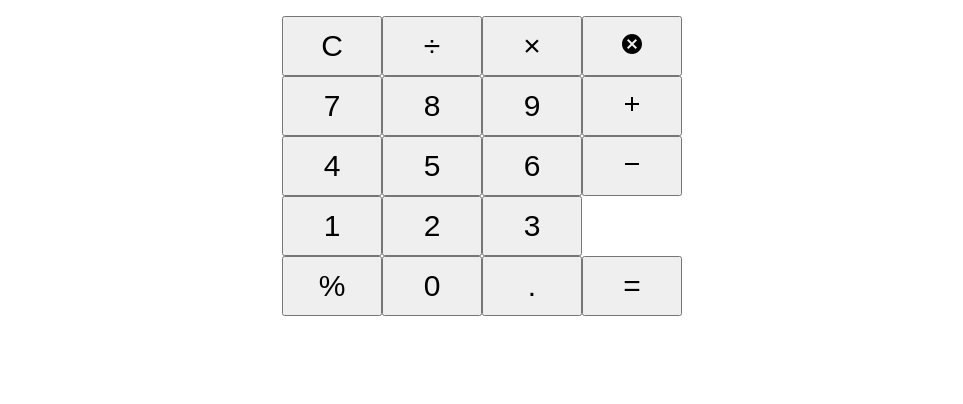
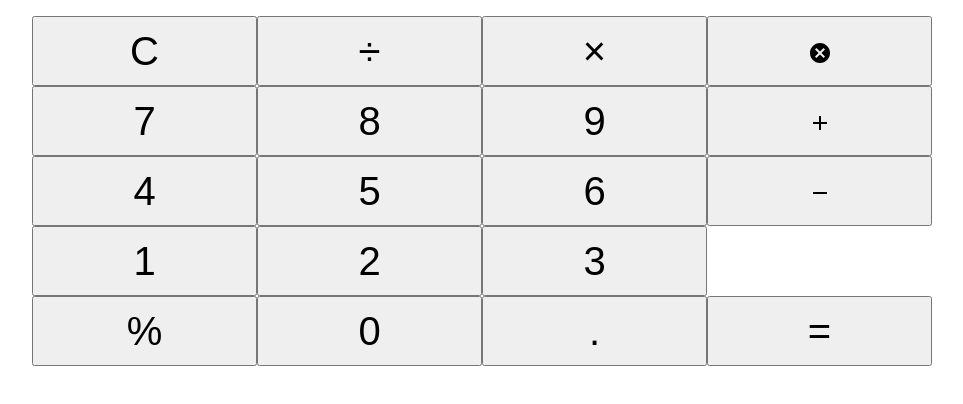
Before and after one commit to EugeneGohh/Calculator-Using-React, a React (Create React App) app: page / in a window 1280 px wide. Shown: the top 404 px of the page, without its empty margins (158-1121 px from the left). Built offline with nearby package versions, Linux system fonts and the light colour scheme.

Commit message:
Updated Styling

```diff
--- a/src/components/style.css
+++ b/src/components/style.css
@@ -1,6 +1,6 @@
 .result {
   height: 60px;
-  background-color: #bbb;
+  background-color: #393e46;
   width: 100%;
 }
 
@@ -10,17 +10,18 @@
 }
 
 .calculator-body {
-  max-width: 400px;
+  max-width: 900px;
   margin: auto;
+  color: white;
 }
 
 .button {
   display: block;
-  background-color: #bbb;
+  background-color: white;
 }
 
 button {
   width: 25%;
-  height: 60px;
-  font-size: 30px;
+  height: 70px;
+  font-size: 40px;
 }
```
